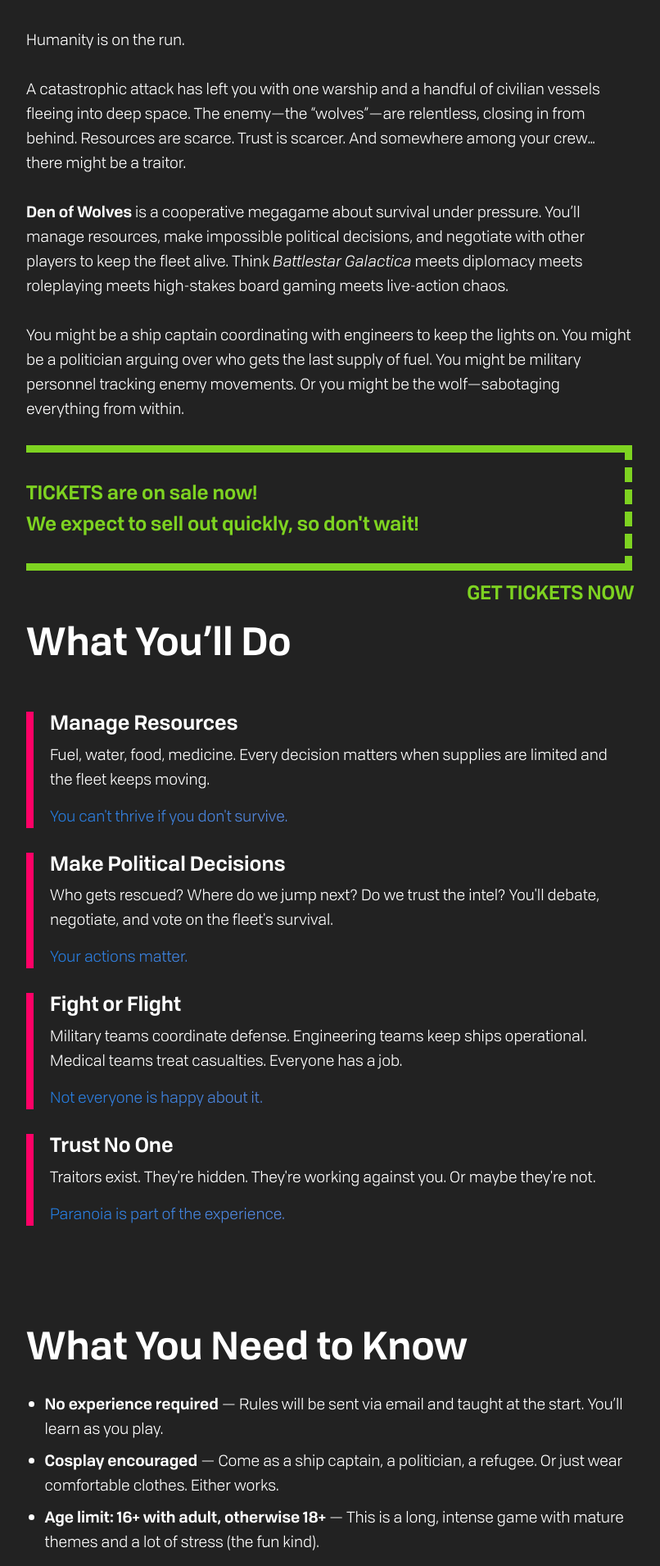
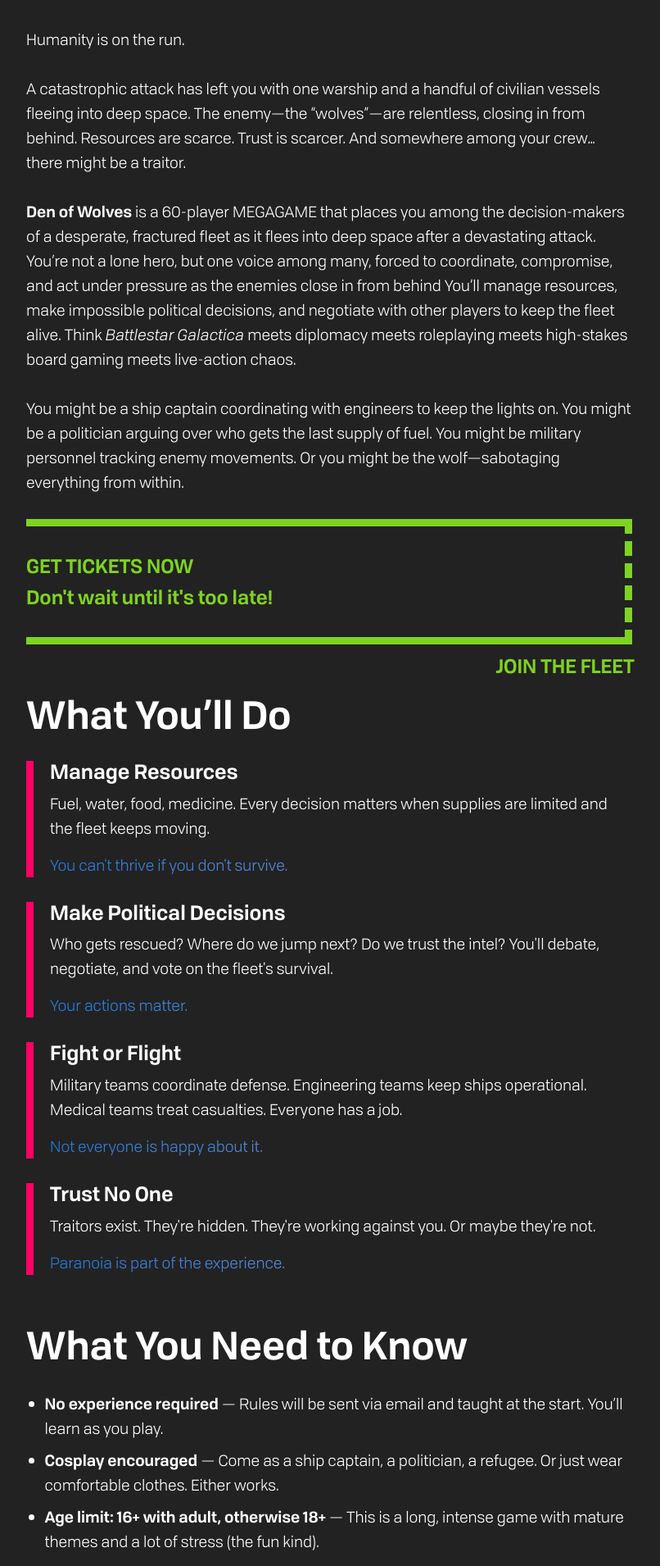
Before and after one commit to jedlimke/prairiefiregaming.com, a Jekyll site: the page built from megagames/den-of-wolves-2026.md, in a window 1280 px wide. Shown: the part 1222-3132 px from the top of the page at 82% size, without its empty margins (238-1044 px from the left). Built offline with Jekyll 4.4.1, drawn with Linux system fonts in a browser that asks for light colours; some of the changed text lies outside the part shown.

Commit message:
more-sell-tweaks

```diff
--- a/_includes/den-of-wolves-2026-cta.html
+++ b/_includes/den-of-wolves-2026-cta.html
@@ -5,10 +5,10 @@
 
 {%- assign ticket_price = "40" -%}
 {%- assign ticket_url = "https://app.tickettailor.com/events/prairiefiregaming/2006278" -%}
-{%- assign ticket_message = "We  expect to sell out quickly, so don't wait!" -%}
+{%- assign ticket_message = "Don't wait until it's too late!" -%}
 
-<a href="{{ ticket_url }}" class="callout cta" data-label="Get Tickets Now">
-	<strong>TICKETS are on sale now!</strong>
+<a href="{{ ticket_url }}" class="callout cta" data-label="Join the Fleet">
+	<strong>GET TICKETS NOW</strong>
 
 	{%- if ticket_message -%}
 	<br>{{ ticket_message }}
--- a/_sass/page.scss
+++ b/_sass/page.scss
@@ -107,13 +107,17 @@
 // GAMEPLAY PILLARS CARDS (What You'll Do section)
 // ============================================================================
 .gameplay-pillars {
-	margin: var(--spacing-unit) 0;
+	// margin: var(--spacing-unit) 0;
 }
 
 .pillar-card {
 	border-left: var(--stroke-width) solid var(--brand-pink);
 	padding-left: calc(var(--spacing-unit) / 1.5);
 	margin-bottom: var(--spacing-unit);
+
+	&:last-child {
+		margin-bottom: 0;
+	}
 
 	h3 {
 		margin-top: 0;
@@ -155,16 +159,16 @@
 		align-items: center;
 		justify-content: center;
 		padding: 0;
-		transition: background-color 0.2s ease;
+		transition: all 200ms ease-in-out;
 
 		&:hover,
 		&:active {
-			background: #6BC11E;
+			background-color: var(--brand-pink);
+			color: var(--brand-dark);
 			text-decoration: none;
 		}
 	}
 }
-
 
 @media screen and (max-width: 768px) {
 	.callout.cta {
--- a/megagames/den-of-wolves-2026.md
+++ b/megagames/den-of-wolves-2026.md
@@ -25,7 +25,7 @@
 
 A catastrophic attack has left you with one warship and a handful of civilian vessels fleeing into deep space. The enemy—the "wolves"—are relentless, closing in from behind. Resources are scarce. Trust is scarcer. And somewhere among your crew... there might be a traitor.
 
-**Den of Wolves** is a cooperative megagame about survival under pressure. You'll manage resources, make impossible political decisions, and negotiate with other players to keep the fleet alive. Think _Battlestar Galactica_ meets diplomacy meets roleplaying meets high-stakes board gaming meets live-action chaos.
+**Den of Wolves** is a 60-player MEGAGAME that places you among the decision-makers of a desperate, fractured fleet as it flees into deep space after a devastating attack. You're not a lone hero, but one voice among many, forced to coordinate, compromise, and act under pressure as the enemies close in from behind You'll manage resources, make impossible political decisions, and negotiate with other players to keep the fleet alive. Think _Battlestar Galactica_ meets diplomacy meets roleplaying meets high-stakes board gaming meets live-action chaos.
 
 You might be a ship captain coordinating with engineers to keep the lights on. You might be a politician arguing over who gets the last supply of fuel. You might be military personnel tracking enemy movements. Or you might be the wolf—sabotaging everything from within.
 
@@ -35,7 +35,6 @@
 
 ## What You'll Do
 
-{::nomarkdown}
 <div class="gameplay-pillars">
   <div class="pillar-card">
     <h3>Manage Resources</h3>
@@ -61,7 +60,6 @@
     <p class="pillar-tagline fancy-text">Paranoia is part of the experience.</p>
   </div>
 </div>
-{:/nomarkdown}
 
 ## What You Need to Know
 
@@ -71,10 +69,6 @@
 - **There'll be a lunch break** — Megagames require sustenance! We'll be at _West Acres_ so snacks and meals will be available from the food court if desired. You can also pack your own or have something delivered! __Just no booze!__
 - **Player elimination is NOT a thing** — Character death is real. Player elimination is not. You'll get a new role or be reshuffled somehow if your _character_ bites it, but **you** get to keep playing. _Take a chance now and then._
 - **We're aiming for 60 players** — Our past games have sold out, but we never take that for granted. If you know someone who'd love this, bring them along!
-
-{::nomarkdown}
-{%- include den-of-wolves-2026-cta.html -%}
-{:/nomarkdown}
 
 ## What We're Doing with the Profits
 Our net profits are going to be donated to several worthy causes:
```
